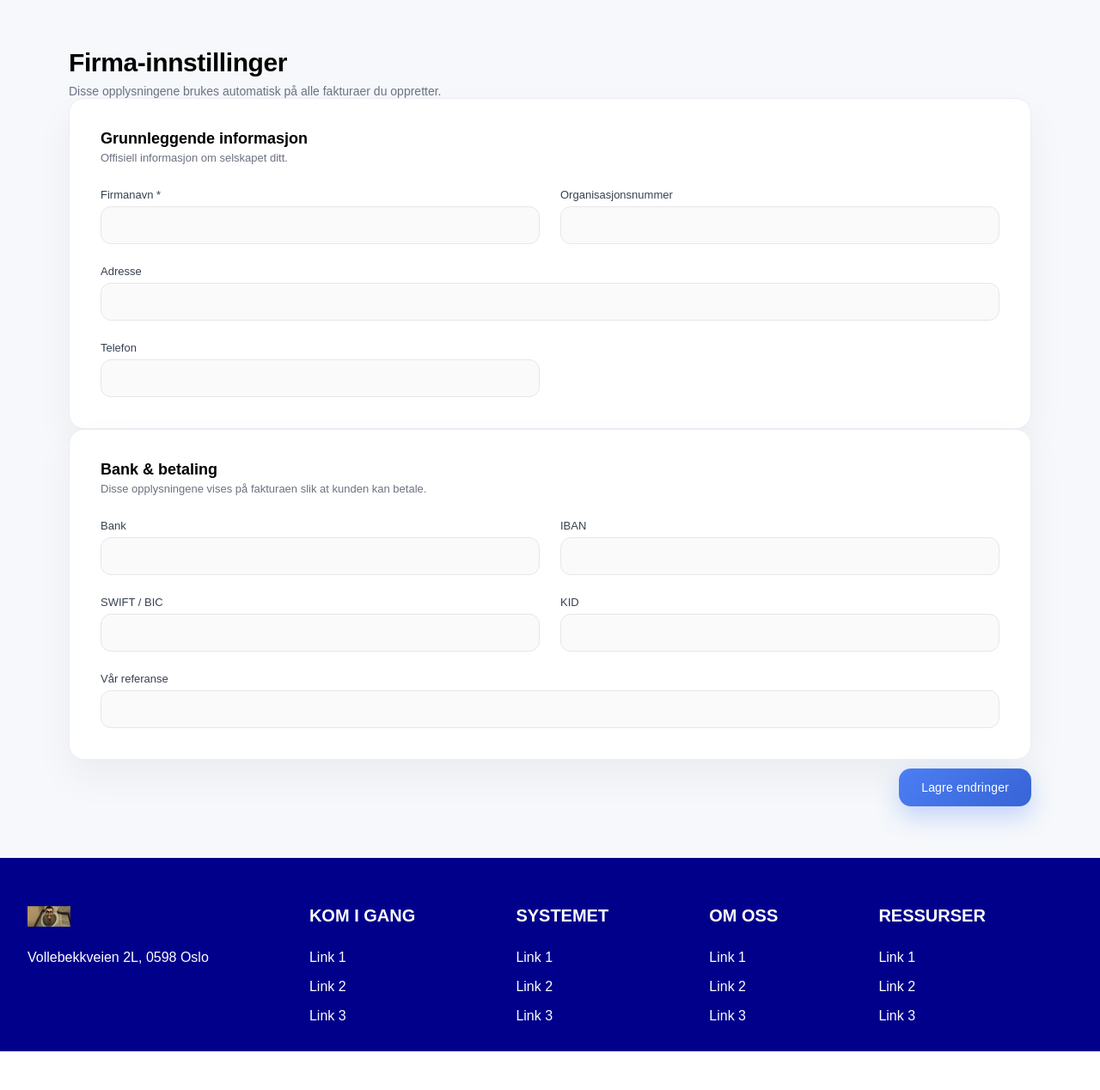
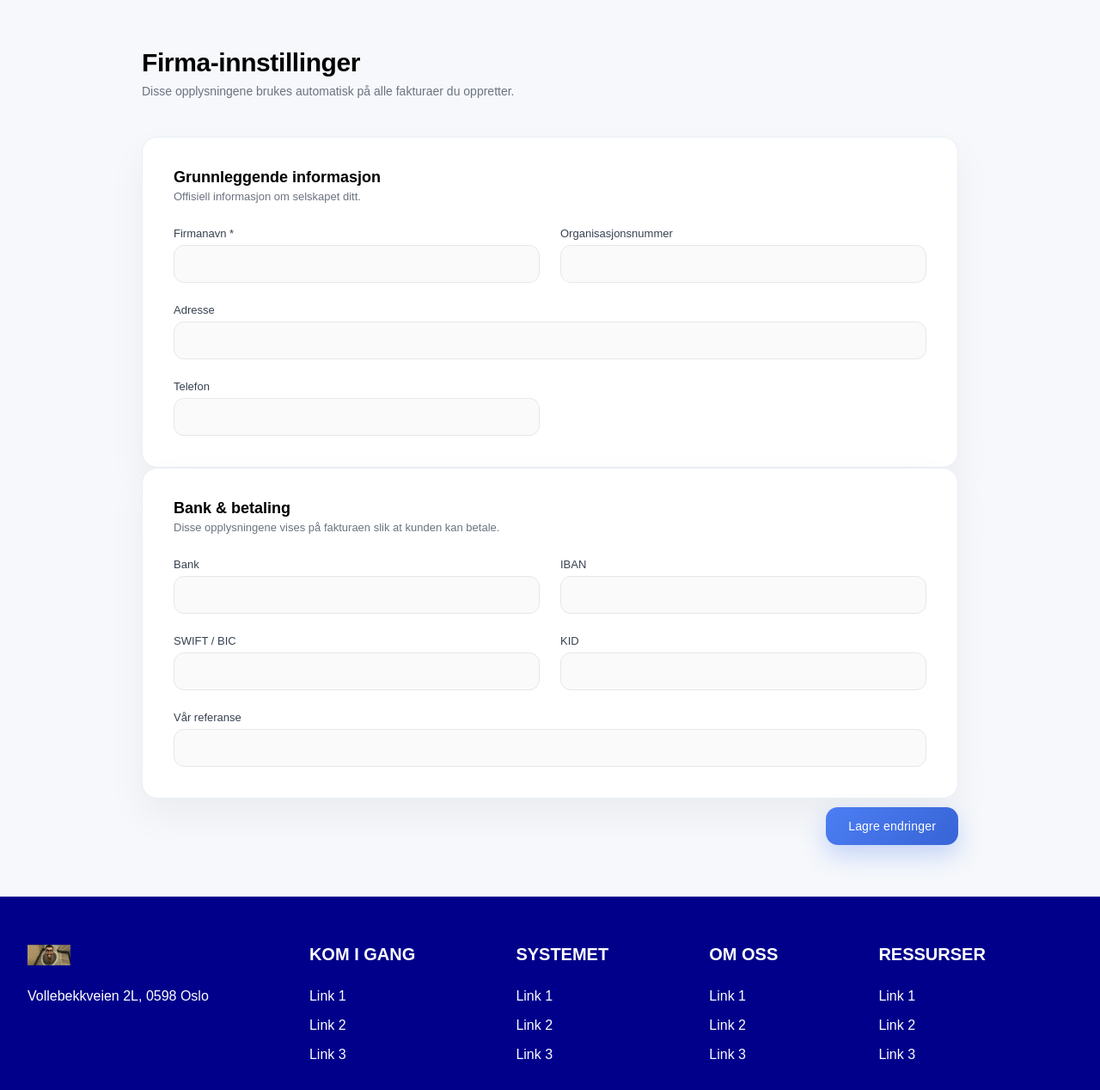
Before and after one commit to kevinuyphan-lgtm/test, a Flask app: template nettside/templates/settings/firma_innstillinger.html in a window 1280 px wide. Shown: the part 103-1371 px from the top of the page at 86% size. Before the commit the page ends 1326 px from the top, so only its background shows below. Run offline with Flask 3, Linux system fonts and the light colour scheme; the template is opened without the code that fills it, so the values that code supplies are empty; parts of the project's set-up code (start-up, migrations or seed data) failed here and were passed over.

Commit message:
Update firma_innstillinger.html

```diff
--- a/nettside/templates/settings/firma_innstillinger.html
+++ b/nettside/templates/settings/firma_innstillinger.html
@@ -2,34 +2,33 @@
 
 {% block head %}
 <title>Firma-innstillinger</title>
-
 <link rel="stylesheet" href="{{ url_for('static', filename='settings/style_settings.css') }}">
 {% endblock %}
 
 {% block body %}
 
-<div class="main-content settings-page">
+<div class="settings-page">
+
+  <div class="settings-container">
 
     <!-- HEADER -->
     <div class="settings-top">
-    <div>
       <h1>Firma-innstillinger</h1>
       <p class="settings-sub">
         Disse opplysningene brukes automatisk på alle fakturaer du oppretter.
       </p>
     </div>
-  </div>
 
     <form method="POST" class="settings-form">
 
-    <!-- === GRUNNLEGGENDE INFO === -->
+      <!-- GRUNNLEGGENDE INFO -->
       <div class="settings-card">
         <div class="card-header">
           <h2>Grunnleggende informasjon</h2>
           <p>Offisiell informasjon om selskapet ditt.</p>
         </div>
 
-      <div class="card-body grid-2">
+        <div class="grid-2">
 
           <div class="form-group">
             <label>Firmanavn *</label>
@@ -58,14 +57,14 @@
         </div>
       </div>
 
-    <!-- === BANK & BETALING === -->
+      <!-- BANK & BETALING -->
       <div class="settings-card">
         <div class="card-header">
           <h2>Bank & betaling</h2>
           <p>Disse opplysningene vises på fakturaen slik at kunden kan betale.</p>
         </div>
 
-      <div class="card-body grid-2">
+        <div class="grid-2">
 
           <div class="form-group">
             <label>Bank</label>
@@ -100,9 +99,9 @@
         </div>
       </div>
 
-    <!-- === SAVE BAR === -->
+      <!-- SAVE -->
       <div class="save-bar">
-      <button type="submit" class="primary-btn large">
+        <button type="submit" class="primary-btn">
           Lagre endringer
         </button>
       </div>
@@ -110,5 +109,6 @@
     </form>
 
   </div>
+</div>
 
 {% endblock %}
```
Lines whose indentation alone changed are shown as unchanged.
